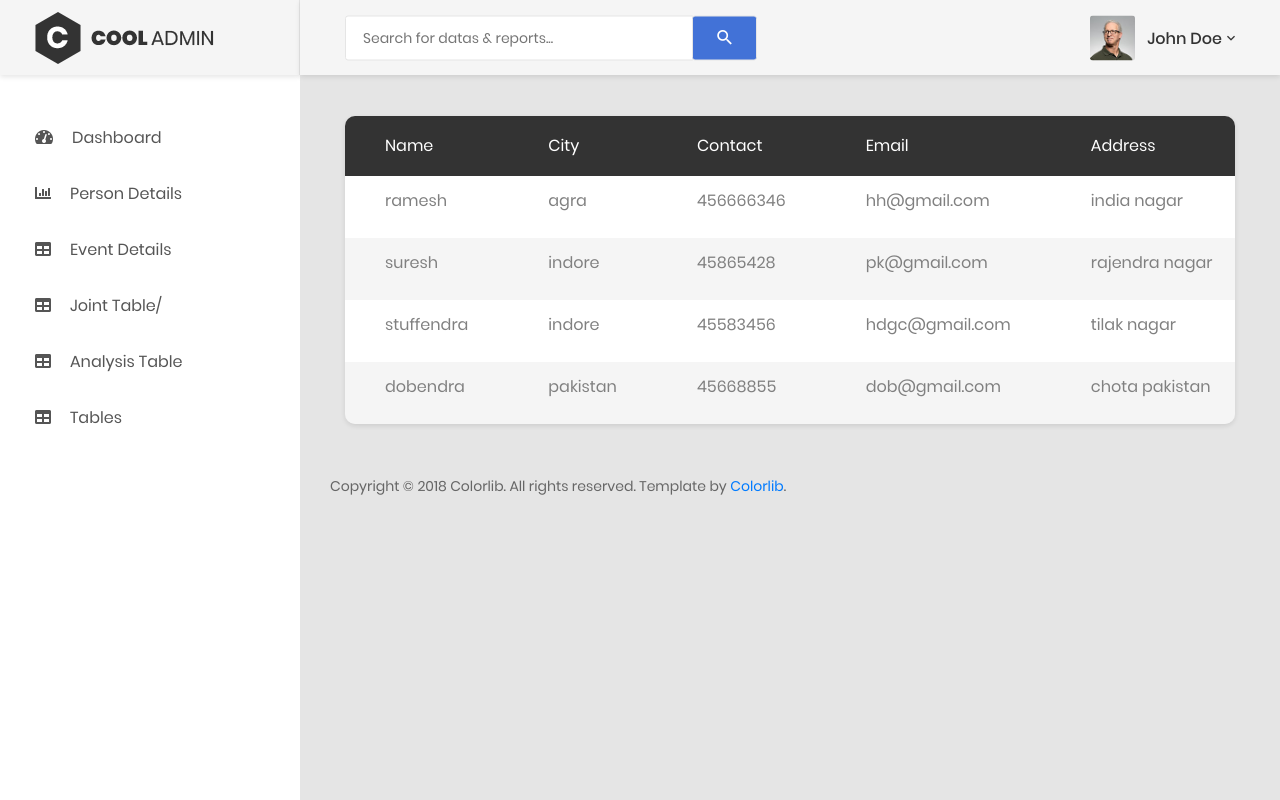
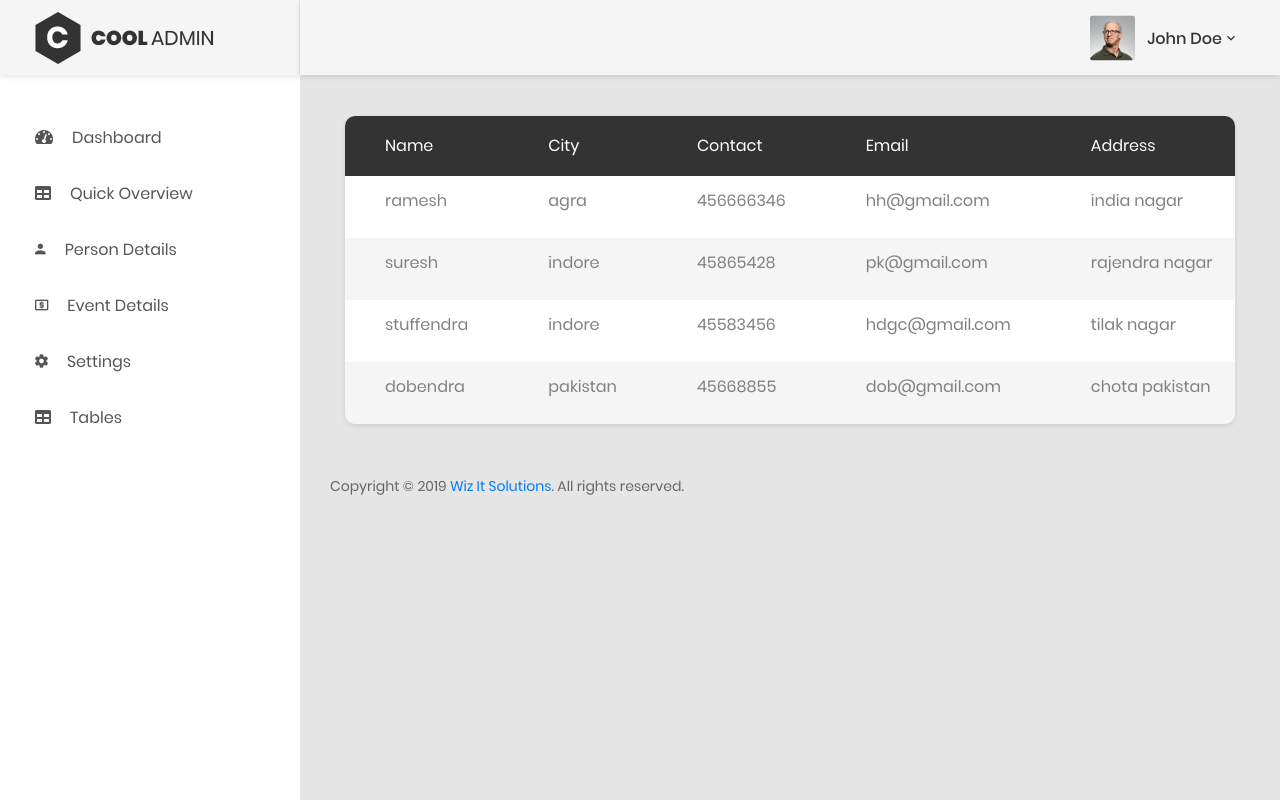
Before and after one commit to Prajwal26/Final-project, a PHP site: page /persontable.php in a window 1280 px wide. Run offline with PHP 8.4, Linux system fonts and the light colour scheme; data comes from the database, SQL or seed files in the repository.

Commit message:
panel modified

```diff
--- a/persontable.php
+++ b/persontable.php
@@ -167,21 +167,22 @@
                                 <i class="fas fa-tachometer-alt"></i>Dashboard</a>
 
                         </li>
+                         <li class="data_table.php">
+                            <a href="data_table.html">
+                                <i class="fas fa-table"></i>Quick Overview</a>
+                        </li>
                         <li>
                             <a href="persontable.php">
-                                <i class="fas fa-chart-bar"></i>Person Details</a>
+                                <i class="zmdi zmdi-account"></i>Person Details</a>
                         </li>
                         <li class="">
                             <a href="event.php">
-                                <i class="fas fa-table"></i>Event Details</a>
+                                <i class="zmdi zmdi-money-box"></i>Event Details</a>
                         </li>
-                        <li class="data_table.php">
-                            <a href="table.html">
-                                <i class="fas fa-table"></i>Joint Table/</a>
-                        </li>
+
                         <li class="">
                             <a href="newpanel.php">
-                                <i class="fas fa-table"></i>Analysis Table</a>
+                                <i class="zmdi zmdi-settings"></i>Settings</a>
                         </li>
                         <li class="">
                             <a href="table.html">
@@ -201,11 +202,8 @@
                 <div class="section__content section__content--p30">
                     <div class="container-fluid">
                         <div class="header-wrap">
-                            <form class="form-header" action="" method="POST">
-                                <input class="au-input au-input--xl" type="text" name="search" placeholder="Search for datas &amp; reports..." />
-                                <button class="au-btn--submit" type="submit">
-                                    <i class="zmdi zmdi-search"></i>
-                                </button>
+                             <form class="form-header" action="" method="POST">
+
                             </form>
                             <div class="header-button">
                                 <div class="account-wrap">
@@ -298,8 +296,8 @@
 
                         <div class="row">
                             <div class="col-md-12">
-                                <div class="copyright">
-                                    <p>Copyright © 2018 Colorlib. All rights reserved. Template by <a href="https://colorlib.com">Colorlib</a>.</p>
+                                 <div class="copyright mx-auto">
+                                    <p>Copyright © 2019 <a href="http://wizitsolutions.in/">Wiz It Solutions</a>. All rights reserved.</p>
                                 </div>
                             </div>
                         </div>
```
Also changed, not shown: dashboard.php (+11 -13 lines), data_table.php (+11 -13 lines), event.php (+11 -13 lines).
